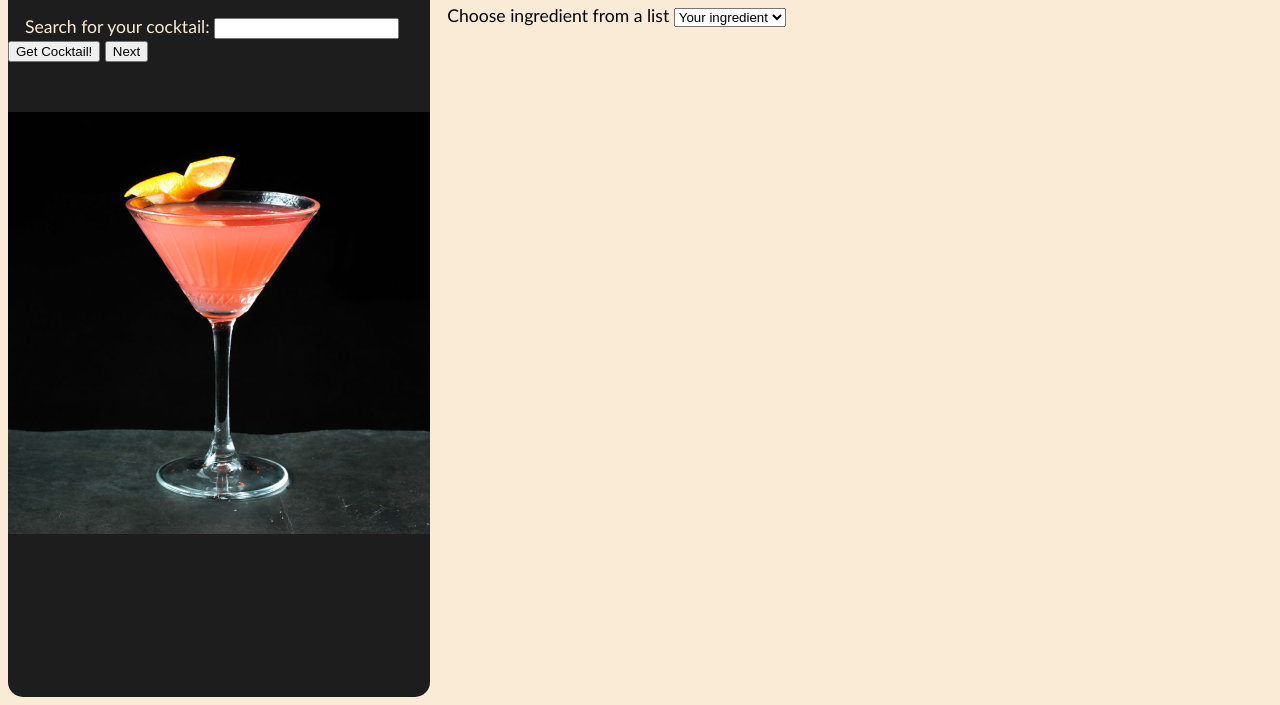
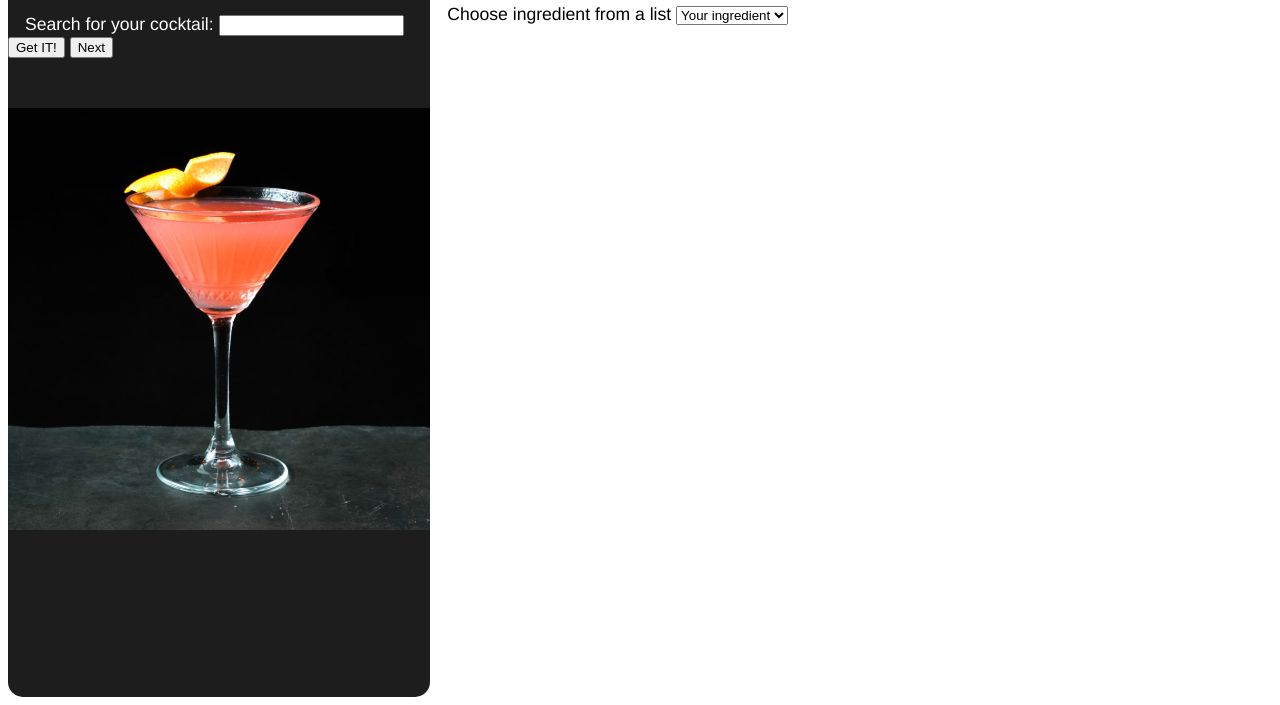
Before and after one commit to malvinajk/api-projects, a plain HTML site: page drinks!/index.html in a window 1280 px wide. Shown: the part 95-800 px from the top of the page. Drawn offline with Linux system fonts and the light colour scheme; no server answers.

Commit message:
style changes

```diff
--- a/drinks!/css/style.css
+++ b/drinks!/css/style.css
@@ -20,8 +20,8 @@ img{
 
 html {
   font-size: 1.1rem;
-  font-family: 'Gill Sans', 'Gill Sans MT', Calibri, 'Trebuchet MS', sans-serif;
-  background-color:antiquewhite;
+  font-family: 'Helvetica', sans-serif;
+  background-color:white;
 }
 
 span {
@@ -43,7 +43,7 @@ span {
 .first-col {
   height: 98vh;
   background-color:rgb(30, 29, 29);
-  color: antiquewhite;
+  color: white;
   border-radius: 15px;
 }
 
--- a/drinks!/index.html
+++ b/drinks!/index.html
@@ -23,7 +23,7 @@
 				<section class="get-cocktail-section">
 					<span>Search for your cocktail:</span>
 					<input type="text" name="" value="" class="user-input">
-					<button type="button" name="button" class="get-cocktail-button">Get Cocktail!</button>
+					<button type="button" name="button" class="get-cocktail-button">Get IT!</button>
 					<button id="next" type="button" name="button-next">Next</button>
 
 				</section>
--- a/poetry/assets/stylesheet.css
+++ b/poetry/assets/stylesheet.css
@@ -20,14 +20,16 @@ html {
     flex: 1;
     box-shadow: #edff90 5px 5px 40px,
                 #edff90 5px -5px 40px;
-
-
+    overflow-y: scroll;
+    scrollbar-width: none;
 }
 
 #left-panel {
     width: 50%;
     box-shadow: #edff90 -5px -5px 40px,
                 #edff90 -5px 5px 40px;
+    overflow-y: scroll;
+    scrollbar-width: none;
 
 }
 
```
Also changed, not shown: 2 other files.
